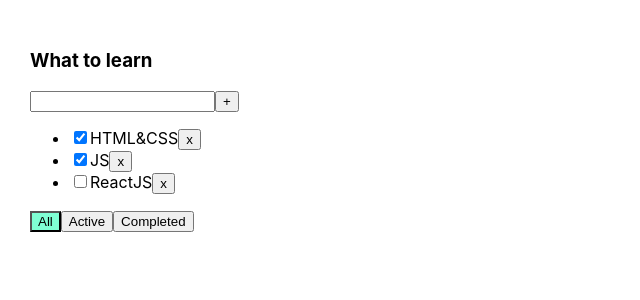
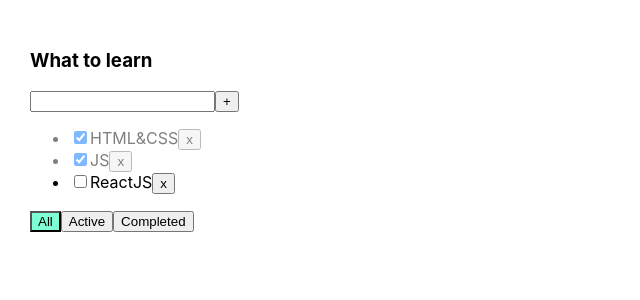
Before and after one commit to Reegulus/it-incubator-todolist-ts-02, a React (Create React App) app: page / in a window 1280 px wide. Shown: the top 300 px of the page, without its empty margins (0-640 px from the left). Built offline with nearby package versions, Linux system fonts and the light colour scheme.

Commit message:
таска выполнена

```diff
--- a/src/App.css
+++ b/src/App.css
@@ -16,3 +16,6 @@
 .active-filter {
   background-color: aquamarine;
 }
+.is-done {
+  opacity: 0.5;
+}
--- a/src/Todolist.tsx
+++ b/src/Todolist.tsx
@@ -65,7 +65,7 @@ export function Todolist(props: PropsType) {
                     const onClickHandler = () => {
                         props.removeTask(t.id)
                     }
-                        return (<li key={t.id}>
+                        return (<li key={t.id} className={t.isDone ? "is-done" : ""}>
                                 <input onChange={onChangeHandler}
                                        type="checkbox"
                                        checked={t.isDone}/>
```
